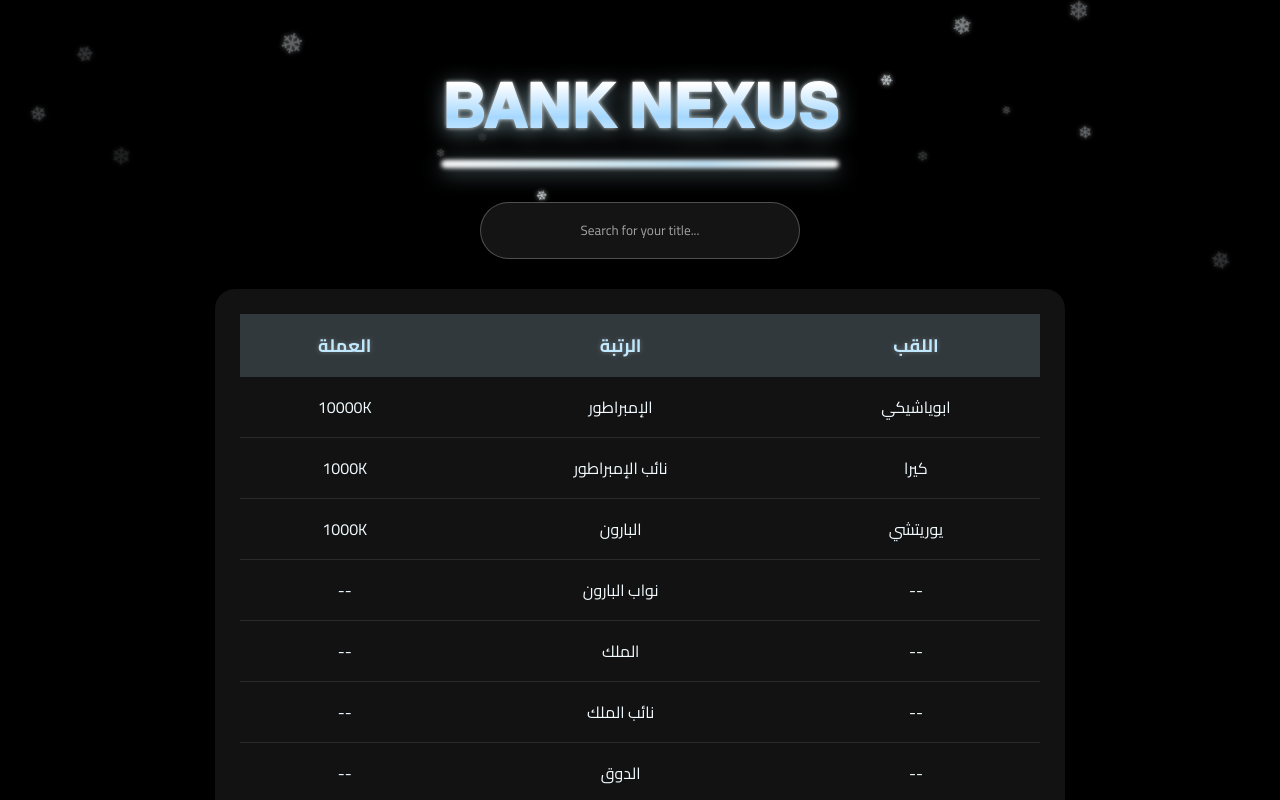
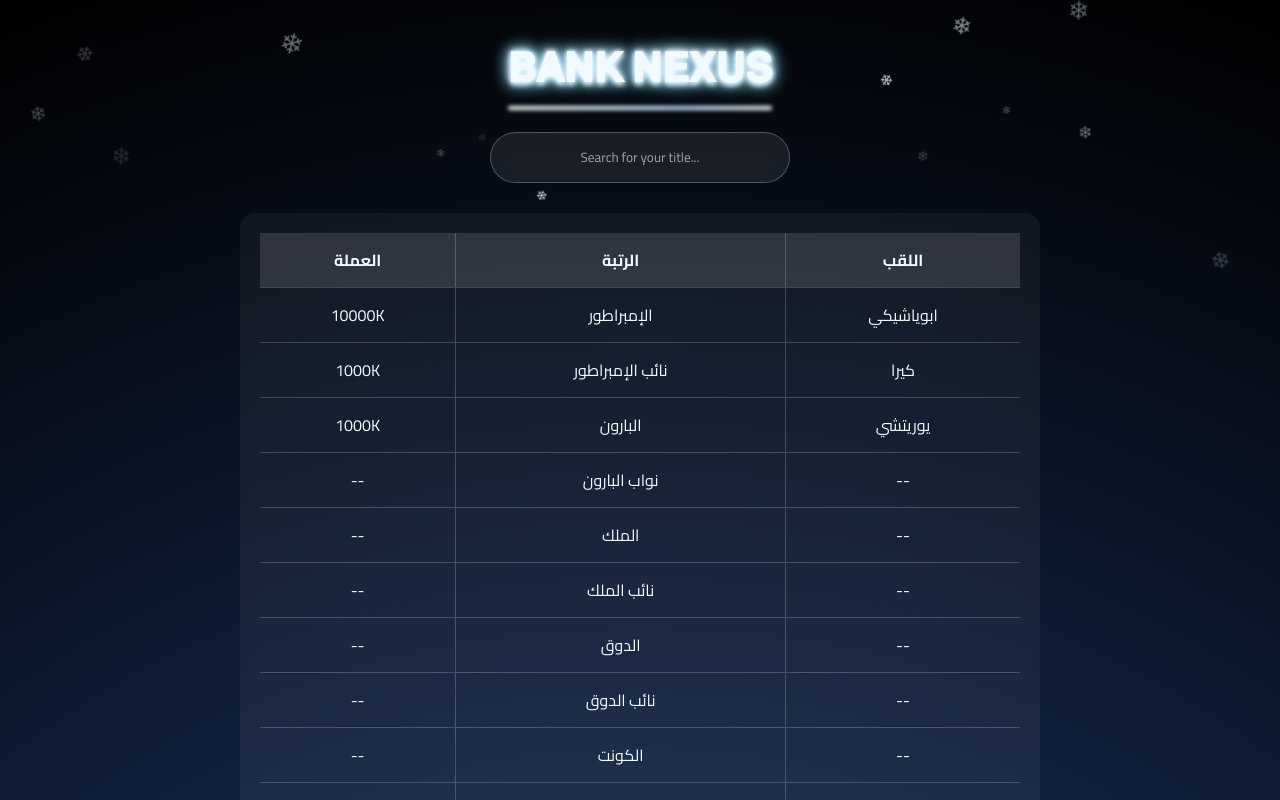
Before and after one commit to M676m67/Mariam, a plain HTML site: page home.html in a window 1280 px wide. Shown: the top 800 px of the page. Drawn offline with Linux system fonts and the light colour scheme.

Commit message:
Update style.css

```diff
--- a/style.css
+++ b/style.css
@@ -6,8 +6,8 @@
 body {
   margin: 0;
   min-height: 100vh;
-  background: black; /* خلفية ليلية ثلجية */
-  color: #f0faff; /* نصوص ثلجية */
+  background: radial-gradient(circle at center, #1e3c72 0%, #112240 50%, #000000 100%);
+  color: #f0faff;
   display: flex;
   flex-direction: column;
   align-items: center;
@@ -16,15 +16,16 @@ body {
 }
 
 h1 {
-  margin-top: 50px; /* مطابق للملف الكبير */
-  font-size: 60px; /* مطابق للملف الكبير */
+  margin-top: 30px;
+  font-size: 40px;
   font-weight: 900;
-  text-transform: uppercase;
-  background: linear-gradient(to bottom, #ffffff 30%, #a5d8ff 60%, #ffffff 100%);
-  -webkit-background-clip: text;
-  -webkit-text-fill-color: transparent;
-  filter: drop-shadow(0 0 2px rgba(255, 255, 255, 0.8))
-          drop-shadow(0 4px 10px rgba(173, 216, 230, 0.5));
+  color: #f0faff;
+  text-shadow:
+    0 0 5px #ffffff,
+    0 0 10px #d0f0ff,
+    0 0 15px #a0e0ff,
+    0 0 20px #80dfff,
+    0 3px 5px rgba(255,255,255,0.8);
   position: relative;
   z-index: 2;
 }
@@ -35,21 +36,21 @@ h1::after {
   bottom: -5px;
   left: 0;
   width: 100%;
-  height: 6px;
+  height: 4px;
   background: linear-gradient(90deg, #fff, #e0f7ff, #c0e8ff, #fff);
-  border-radius: 3px;
+  border-radius: 2px;
   filter: blur(2px);
   z-index: -1;
 }
 
 #searchInput {
-  width: 320px;
-  padding: 15px;
+  width: 300px;
+  padding: 12px;
   border-radius: 30px;
-  border: 1px solid rgba(255, 255, 255, 0.25);
-  background: rgba(255, 255, 255, 0.08);
-  backdrop-filter: blur(12px);
-  -webkit-backdrop-filter: blur(12px);
+  border: 1px solid rgba(255,255,255,0.25);
+  background: rgba(255,255,255,0.08);
+  backdrop-filter: blur(8px);
+  -webkit-backdrop-filter: blur(8px);
   color: white;
   text-align: center;
   outline: none;
@@ -60,13 +61,13 @@ h1::after {
 }
 
 #searchInput::placeholder {
-  color: rgba(255, 255, 255, 0.6);
+  color: rgba(255,255,255,0.6);
 }
 
 #searchInput:focus {
   transform: scale(1.07);
-  box-shadow: 0 0 20px rgba(155, 92, 255, 0.8);
-  border-color: rgba(155, 92, 255, 0.9);
+  box-shadow: 0 0 20px rgba(155,92,255,0.8);
+  border-color: rgba(155,92,255,0.9);
 }
 
 #searchInput:active {
@@ -75,11 +76,11 @@ h1::after {
 
 .table-container {
   width: 90%;
-  max-width: 850px; /* مطابق للملف الكبير */
-  background: rgba(255,255,255,0.07);
-  backdrop-filter: blur(15px);
-  border-radius: 20px;
-  padding: 25px;
+  max-width: 800px;
+  background: rgba(255,255,255,0.05);
+  backdrop-filter: blur(6px);
+  border-radius: 15px;
+  padding: 20px;
   position: relative;
   z-index: 2;
 }
@@ -89,31 +90,32 @@ table {
   border-collapse: collapse;
 }
 
-th {
-  background: rgba(173, 216, 230, 0.2);
-  color: #c0e8ff;
-  font-size: 18px;
-  padding: 15px;
-  text-shadow: 0 0 5px rgba(255,255,255,0.3);
+th, td {
+  padding: 12px;
+  text-align: center;
+  border-bottom: 1px solid rgba(255,255,255,0.2);
+  border-right: 1px solid rgba(255,255,255,0.2);
 }
 
-td {
-  padding: 15px;
-  border-bottom: 1px solid rgba(255, 255, 255, 0.1);
-  text-align: center;
-  transition: 0.3s;
+th:first-child,
+td:first-child {
+  border-right: none;
+}
+
+th {
+  background: rgba(255,255,255,0.12);
+  font-weight: bold;
 }
 
 tr:hover td {
-  background: rgba(255, 255, 255, 0.1);
-  color: #fff;
+  background: rgba(255,255,255,0.07);
+  transition: 0.3s;
 }
 
 .snowflake {
   position: fixed;
   top: -20px;
-  color: #f0faff; /* حبيبات ثلجية */
-  text-shadow: 0 0 5px #fff;
+  color: #f0faff;
   user-select: none;
   pointer-events: none;
   animation: fall linear infinite;
@@ -131,7 +133,7 @@ tr:hover td {
   margin-top: auto;
   width: 100%;
   text-align: center;
-  padding: 20px 0;
+  padding: 18px 0;
   font-size: 14px;
   opacity: 0.75;
   background: rgba(0,0,0,0.4);
@@ -155,5 +157,4 @@ tr:hover td {
 .footer span {
   color: #a5d8ff;
   font-weight: bold;
-  text-shadow: 0 0 8px rgba(165, 216, 255, 0.6);
 }
```
